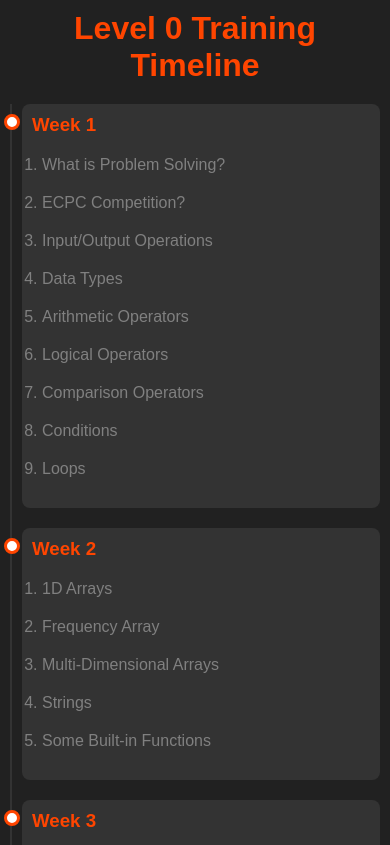
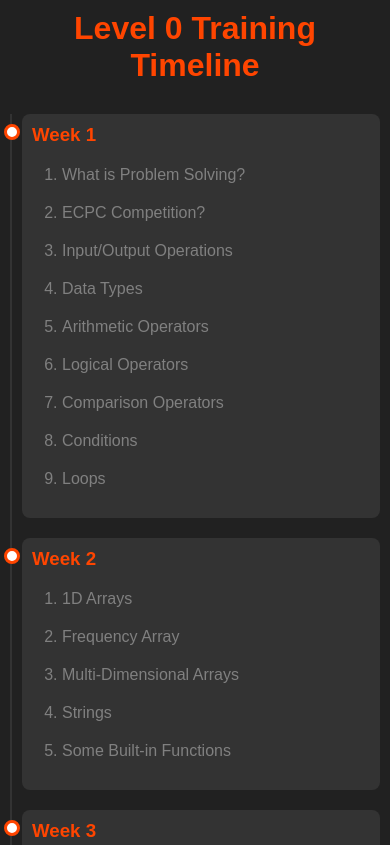
Before and after one commit to midoriya-2-0/Level-0-training-timeline, a plain HTML site: page index.html in a window 390 px wide. Shown: the top 845 px of the page. Drawn offline with Linux system fonts and the light colour scheme.

Commit message:
timeline updated

```diff
--- a/style.css
+++ b/style.css
@@ -11,10 +11,12 @@
 
 .header {
     background: var(--primary-color);
-    color: #ff4500;
+    color: orangered;
     text-align: center;
     padding: 10px;
-    padding-bottom: 0;
+    font-size: 1rem;
+    font-family: var(--font);
+
 }
 
 body {
@@ -58,12 +60,12 @@
 }
 
 .details {
-    margin-left: 18px;
+    margin-left: 30px;
     margin-top: 10px;
 }
 
 .title {
-    color: orangered;
+    color: orangered;;
     position: relative;
 }
 
@@ -78,7 +80,7 @@
     border: 3px solid orangered;
 }
 
-@media screen and (max-width: 500px) {
+@media screen and (max-width: 600px) {
     .timeline {
             padding-left: 10px;
         }
@@ -93,6 +95,6 @@
         }
 
         .details {
-            margin-left: 10px;
+            margin-left: 30px;
         }
 }
```
